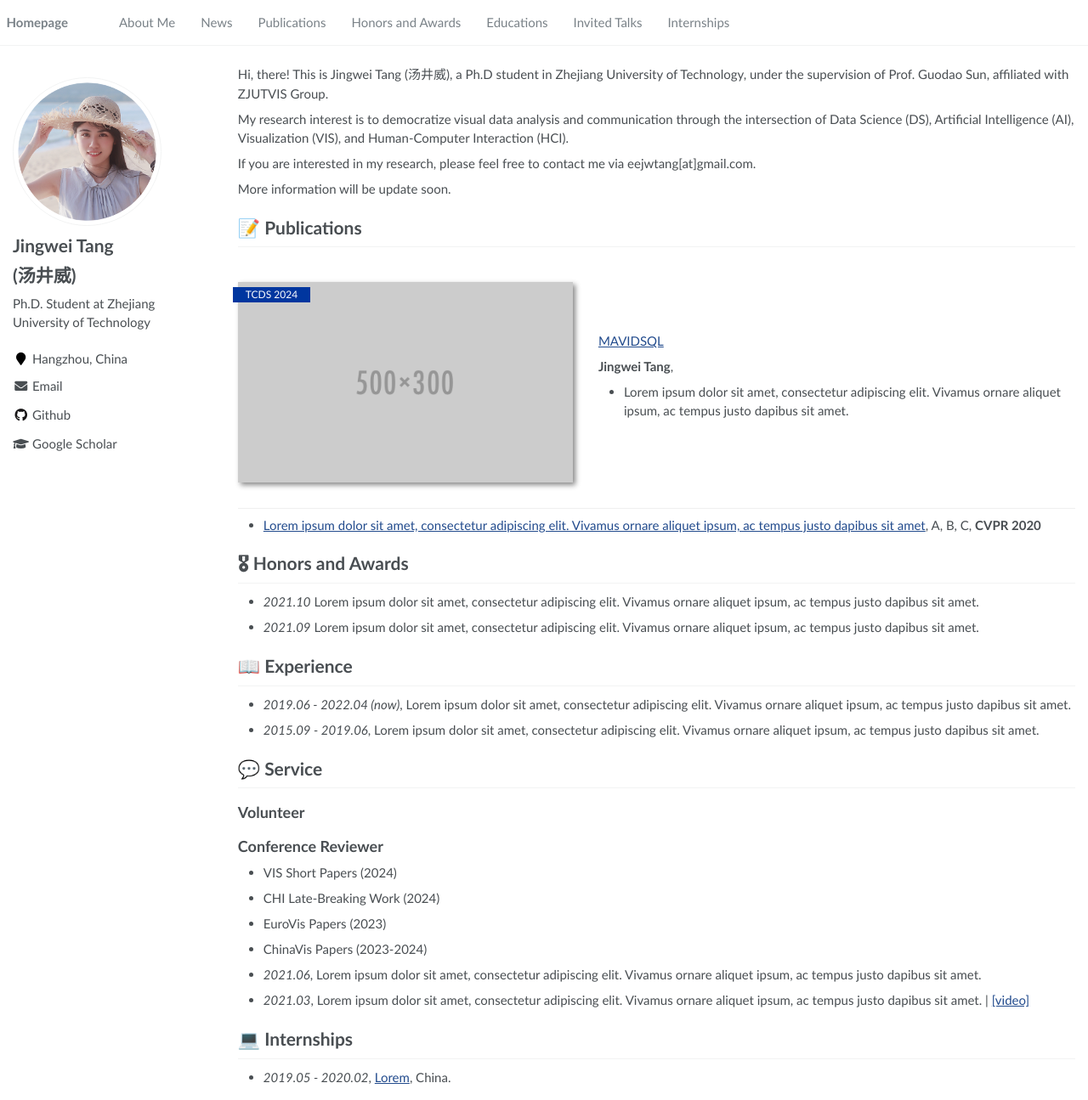
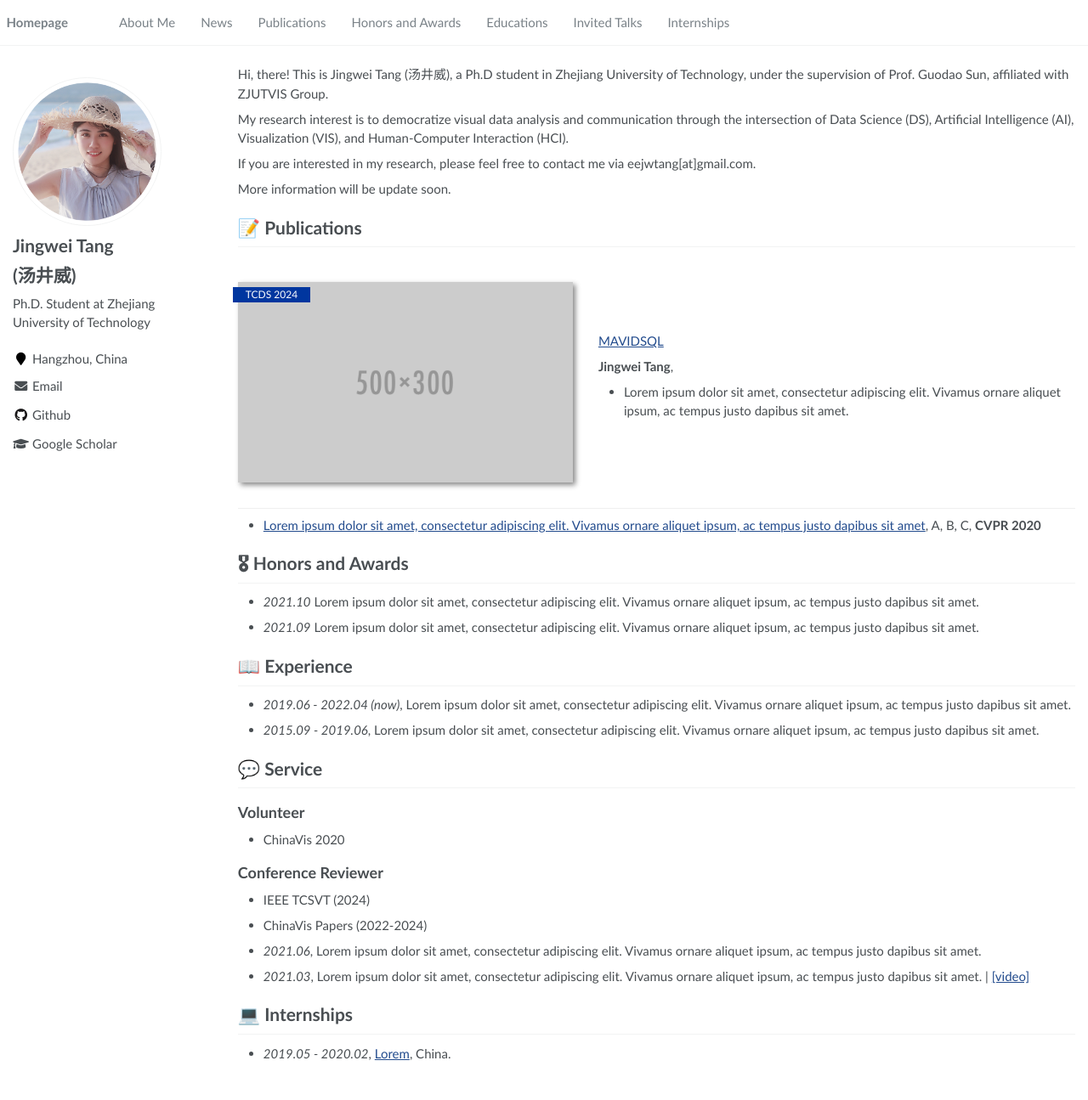
Before and after one commit to isxiawang/isxiawang.github.io, a Jekyll site: the page built from _pages/about.md, in a window 1280 px wide and 1295 px high. Shown: the whole window at 85% size. Built offline with Jekyll 4.4.1, drawn with Linux system fonts in a browser that asks for light colours.

Commit message:
change text

```diff
--- a/_pages/about.md
+++ b/_pages/about.md
@@ -58,12 +58,11 @@ More information will be update soon.
 # 💬 Service
 
 ## Volunteer
+- ChinaVis 2020
 
 ## Conference Reviewer
-- VIS Short Papers (2024)
-- CHI Late-Breaking Work (2024)
-- EuroVis Papers (2023)
-- ChinaVis Papers (2023-2024)
+- IEEE TCSVT (2024)
+- ChinaVis Papers (2022-2024)
 
 - *2021.06*, Lorem ipsum dolor sit amet, consectetur adipiscing elit. Vivamus ornare aliquet ipsum, ac tempus justo dapibus sit amet.
 - *2021.03*, Lorem ipsum dolor sit amet, consectetur adipiscing elit. Vivamus ornare aliquet ipsum, ac tempus justo dapibus sit amet.  \| [\[video\]](https://github.com/)
```
